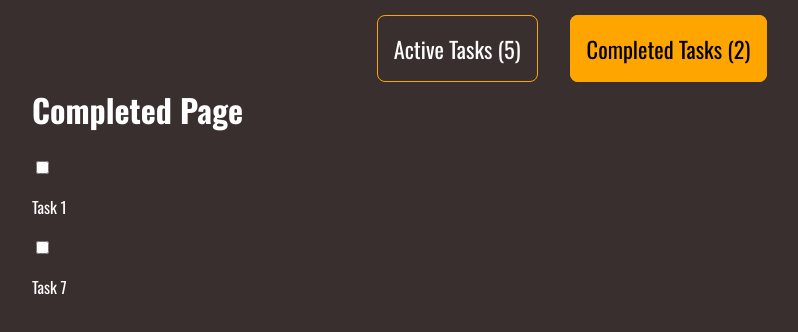
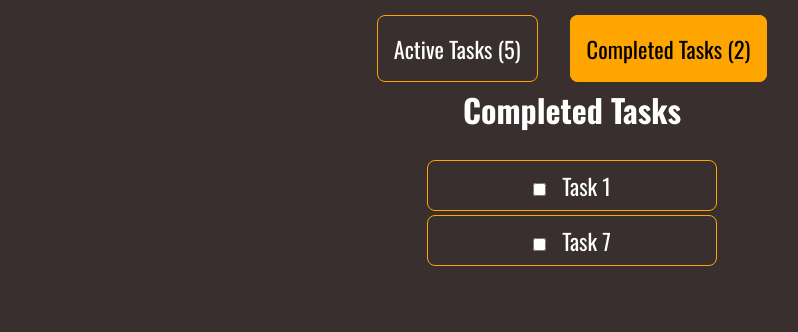
Before and after one commit to DimitarStefan0v/To-Do-App, a React (Create React App) app in the folder client/: page /completed in a window 1280 px wide. Shown: the top 332 px of the page, without its empty margins (68-866 px from the left). Built offline with nearby package versions, Linux system fonts and the light colour scheme.

Commit message:
Add task and task list components

```diff
--- a/client/src/App.js
+++ b/client/src/App.js
@@ -53,7 +53,6 @@ const App = () => {
         }
     ]);
 
-
     return (
         <div className="App">
             <RouterProvider router={router} />
--- a/client/src/components/MainNavigation/MainNavigation.js
+++ b/client/src/components/MainNavigation/MainNavigation.js
@@ -12,7 +12,7 @@ const MainNavigation = (props) => {
                         className={({ isActive }) => isActive ? `${classes.link} ${classes.active}` : `${classes.link}`}
                         end
                    >
-                        Active Tasks ({props.activeTasksCount})
+                        Active Tasks ({props.activeTasksCount ?? 0})
                     </NavLink>
                 </li>
                 <li>
@@ -20,7 +20,7 @@ const MainNavigation = (props) => {
                         to="/completed"
                         className={({ isActive }) => isActive ? `${classes.link} ${classes.active}` : `${classes.link}`}
                     >
-                        Completed Tasks ({props.completedTasksCount})
+                        Completed Tasks ({props.completedTasksCount ?? 0})
                     </NavLink>
                 </li>
             </ul>
--- a/client/src/components/MainNavigation/MainNavigation.module.css
+++ b/client/src/components/MainNavigation/MainNavigation.module.css
@@ -16,7 +16,6 @@
 .link {
     color: white;
     text-decoration: none;
-    font-size: 1.1rem;
     border: 1px solid orange;
     border-radius: 8px;
     padding: 1rem;
--- /dev/null
+++ b/client/src/components/UI/Task/Task.js
@@ -0,0 +1,9 @@
+import classes from './Task.module.css';
+
+const Task = (props) => {
+    return (
+        <div className={classes.task}>{props.children}</div>
+    );
+};
+
+export default Task;
--- /dev/null
+++ b/client/src/components/UI/Task/Task.module.css
@@ -0,0 +1,22 @@
+.task {
+    display: flex;
+    justify-content: center;
+    gap: 1rem;
+    font-size: 1.4rem;
+    align-items: baseline;
+    border: 1px solid orange;
+    border-radius: 8px;
+    padding: 0.5rem 1rem;
+    min-width: 290px;
+}
+
+.description {
+    margin: 0;
+    margin-block-end: 0;
+    margin-block-start: 0;
+}
+
+.status {
+    margin: 0;
+    padding: 0;
+}
--- /dev/null
+++ b/client/src/components/UI/TaskList/TaskList.js
@@ -0,0 +1,9 @@
+import classes from './TaskList.module.css';
+
+const TaskList = (props) => {
+    return (
+        <div className={classes.wrapper}>{props.children}</div>
+    );
+};
+
+export default TaskList;
--- /dev/null
+++ b/client/src/components/UI/TaskList/TaskList.module.css
@@ -0,0 +1,6 @@
+.wrapper {
+    display: flex;
+    flex-direction: column;
+    gap: 0.3rem;
+    align-items: center;
+}
--- a/client/src/pages/Completed/Completed.js
+++ b/client/src/pages/Completed/Completed.js
@@ -1,18 +1,30 @@
+import TaskList from '../../components/UI/TaskList/TaskList';
+import Task from '../../components/UI/Task/Task';
+
+import classes from '../../components/UI/Task/Task.module.css';
+
 const CompletedPage = (props) => {
 
     const changeTaskHandler = (id) => {
         props.changeTaskProgressHandler(id);
     };
 
+    const tasks = (props.tasks.length > 0
+        ?
+        props.tasks.map(task =>
+            <Task key={task.id}>
+                <input className={classes.status} type="checkbox" onChange={() => changeTaskHandler(task.id)} />
+                <p className={classes.description}>{task.description}</p>
+            </Task>)
+        :
+        <h2>No completed tasks yet!</h2>
+    )
+
     return (
-        <>
-            <h1>Completed Page</h1>
-            {props.tasks.map(task =>
-                <div key={task.id}>
-                    <input type="checkbox" onChange={() => changeTaskHandler(task.id)} />
-                    <p>{task.description}</p>
-                </div>)}
-        </>
+        <TaskList>
+            <h1>Completed Tasks</h1>
+            { tasks }
+        </TaskList>
     );
 };
 
--- a/client/src/pages/Home/Home.js
+++ b/client/src/pages/Home/Home.js
@@ -1,19 +1,33 @@
+import TaskList from '../../components/UI/TaskList/TaskList';
+import Task from '../../components/UI/Task/Task';
+
+import classes from '../../components/UI/Task/Task.module.css';
+
 const HomePage = (props) => {
 
     const changeTaskHandler = (id) => {
         props.changeTaskProgressHandler(id);
     };
 
+    const tasks = (props.tasks.length > 0
+        ?
+        props.tasks.map(task =>
+            <Task key={task.id}>
+                <input className={classes.status} type="checkbox" onChange={() => changeTaskHandler(task.id)} />
+                <p className={classes.description}>{task.description}</p>
+            </Task>
+        )
+        :
+        <h2>Nothing to do yet!</h2>
+    )
+
     return (
-        <>
-            <h1>Home Page</h1>
-            {props.tasks.map(task =>
-                <div key={task.id}>
-                    <input type="checkbox" onChange={() => changeTaskHandler(task.id)} />
-                    <p>{task.description}</p>
-                </div>
-            )}
-        </>
+        <TaskList>
+            <h1>Active Tasks</h1>
+            {
+                tasks
+            }
+        </TaskList>
     );
 };
 
```
Also changed, not shown: client/src/pages/Completed/Completed.module.css (deleted), client/src/pages/Home/Home.module.css (deleted), client/src/pages/Root/Root.module.css (deleted).
